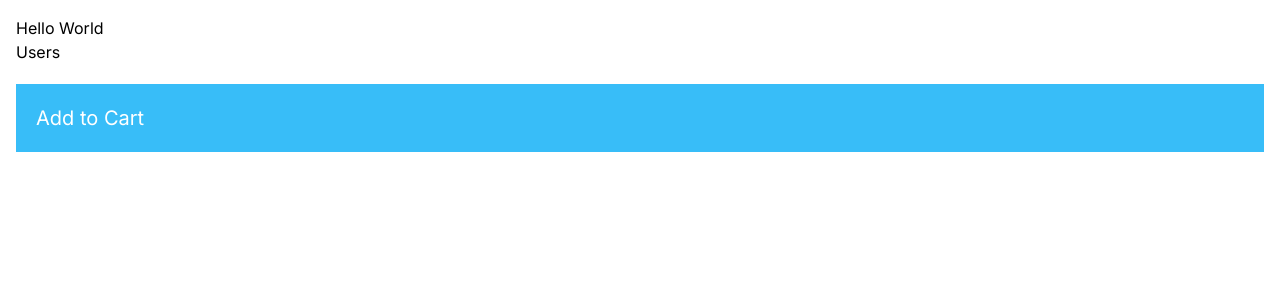
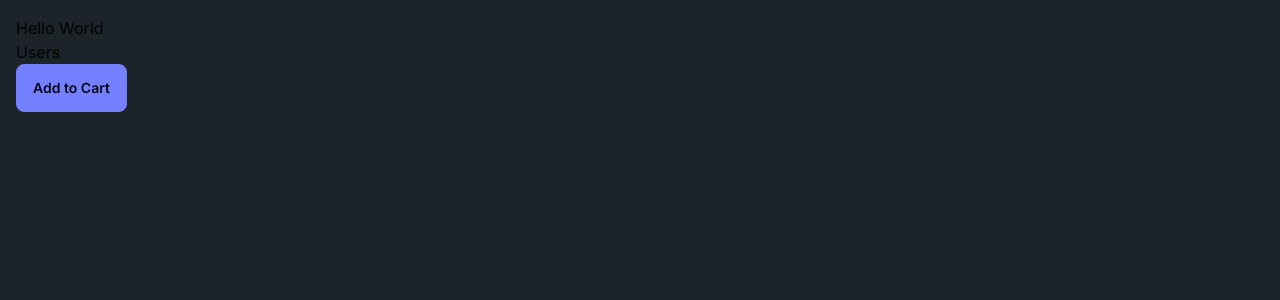
Before and after one commit to mjr2595/next-app, a Next.js app: page / in a window 1280 px wide. Shown: the top 300 px of the page. Built offline with nearby package versions, Linux system fonts and the light colour scheme.

Commit message:
Update UI components with daisyUI

```diff
--- a/app/components/AddToCart.tsx
+++ b/app/components/AddToCart.tsx
@@ -4,7 +4,9 @@
 const AddToCart = () => {
   return (
     <div>
-      <button onClick={() => console.log("click")}>Add to Cart</button>
+      <button className="btn btn-primary" onClick={() => console.log("click")}>
+        Add to Cart
+      </button>
     </div>
   );
 };
--- a/app/components/ProductCard.tsx
+++ b/app/components/ProductCard.tsx
@@ -3,7 +3,7 @@
 
 const ProductCard = () => {
   return (
-    <div className="p-5 my-5 bg-sky-400 text-white text-xl hover:bg-sky-600">
+    <div>
       <AddToCart />
     </div>
   );
--- a/app/globals.css
+++ b/app/globals.css
@@ -6,9 +6,9 @@
   --foreground-rgb: 0, 0, 0;
 }
 
-@media (prefers-color-scheme: light) {
+@media (prefers-color-scheme: dark) {
   :root {
-    --foreground-rgb: 0, 0, 0;
+    --foreground-rgb: 255, 255, 255;
   }
 }
 
--- a/app/layout.tsx
+++ b/app/layout.tsx
@@ -15,7 +15,7 @@
   children: React.ReactNode;
 }) {
   return (
-    <html lang="en">
+    <html lang="en" data-theme="dark">
       <body className={inter.className}>{children}</body>
     </html>
   );
--- a/app/users/page.tsx
+++ b/app/users/page.tsx
@@ -3,6 +3,7 @@
 interface User {
   id: number;
   name: string;
+  email: string;
 }
 
 const UsersPage = async () => {
@@ -14,12 +15,22 @@
   return (
     <>
       <h1>Users</h1>
-      <p>{new Date().toLocaleTimeString()}</p>
-      <ul>
-        {users.map((user) => (
-          <li key={user.id}>{user.name}</li>
-        ))}
-      </ul>
+      <table className="table table-bordered my-5">
+        <thead>
+          <tr>
+            <th>Name</th>
+            <th>Email</th>
+          </tr>
+        </thead>
+        <tbody>
+          {users.map((user) => (
+            <tr key={user.id}>
+              <td>{user.name}</td>
+              <td>{user.email}</td>
+            </tr>
+          ))}
+        </tbody>
+      </table>
     </>
   );
 };
--- a/package.json
+++ b/package.json
@@ -21,5 +21,8 @@
     "react-dom": "18.2.0",
     "tailwindcss": "3.4.1",
     "typescript": "5.4.2"
+  },
+  "devDependencies": {
+    "daisyui": "^4.7.3"
   }
 }
--- a/tailwind.config.ts
+++ b/tailwind.config.ts
@@ -1,20 +1,23 @@
-import type { Config } from 'tailwindcss'
+import type { Config } from "tailwindcss";
 
 const config: Config = {
   content: [
-    './pages/**/*.{js,ts,jsx,tsx,mdx}',
-    './components/**/*.{js,ts,jsx,tsx,mdx}',
-    './app/**/*.{js,ts,jsx,tsx,mdx}',
+    "./pages/**/*.{js,ts,jsx,tsx,mdx}",
+    "./components/**/*.{js,ts,jsx,tsx,mdx}",
+    "./app/**/*.{js,ts,jsx,tsx,mdx}",
   ],
   theme: {
     extend: {
       backgroundImage: {
-        'gradient-radial': 'radial-gradient(var(--tw-gradient-stops))',
-        'gradient-conic':
-          'conic-gradient(from 180deg at 50% 50%, var(--tw-gradient-stops))',
+        "gradient-radial": "radial-gradient(var(--tw-gradient-stops))",
+        "gradient-conic":
+          "conic-gradient(from 180deg at 50% 50%, var(--tw-gradient-stops))",
       },
     },
   },
-  plugins: [],
-}
-export default config
+  plugins: [require("daisyui")],
+  daisyui: {
+    themes: ["winter", "dark"],
+  },
+};
+export default config;
```
Also changed, not shown: 1 other file (tests, documents, lock files or other folders).
